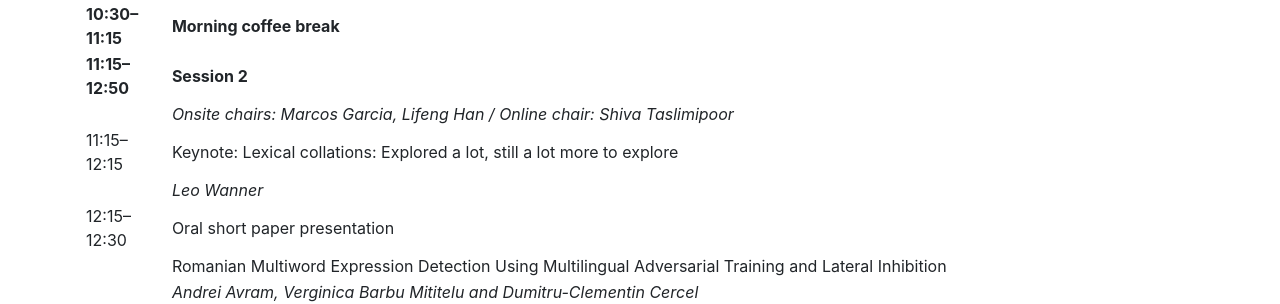
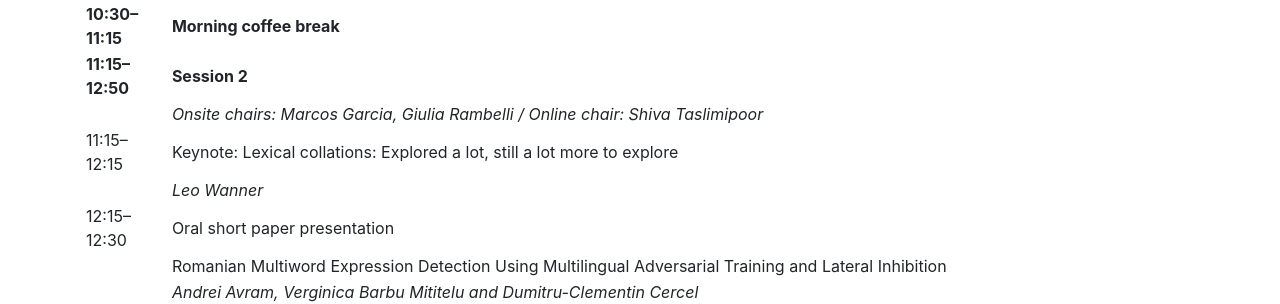
Before and after one commit to multiword/multiword.github.io, a Jekyll site: the page built from mwe2023/index.md, in a window 1280 px wide and 900 px high, scrolled down 1552 px. Shown: the part 156-460 px from the top of the window. Built offline with Jekyll 4.4.1, drawn with Linux system fonts in a browser that asks for light colours; comment, search, counter and statistics services are not loaded.

Commit message:
Modify Session 2 onsite chairs

```diff
--- a/mwe2023/index.md
+++ b/mwe2023/index.md
@@ -93,7 +93,7 @@ Subject to change!
 |    | *Mahtab sarlak, Yalda Yarandi and Mehrnoush Shamsfard*                          |
 | **10:30–11:15** | **Morning coffee break**       |
 | **11:15–12:50** | **Session 2**                  |
-|                 | *Onsite chairs: Marcos Garcia, Lifeng Han / Online chair: Shiva Taslimipoor*          |
+|                 | *Onsite chairs: Marcos Garcia, Giulia Rambelli / Online chair: Shiva Taslimipoor*          |
 |   11:15–12:15   | Keynote: Lexical collations: Explored a lot, still a lot more to explore |
 |                 | *Leo Wanner*                                                             |
 |   12:15–12:30   | Oral short paper presentation |
```
